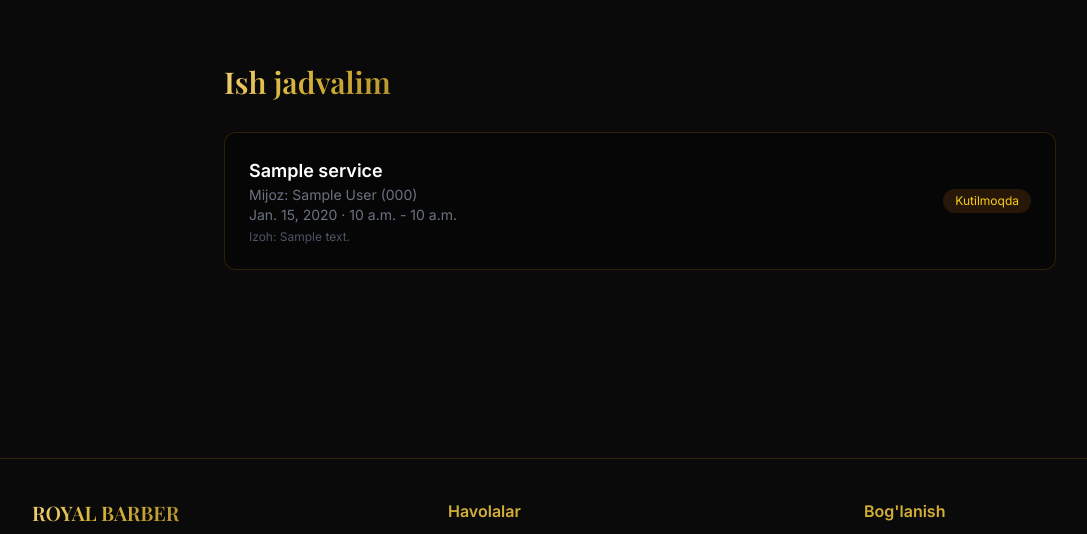
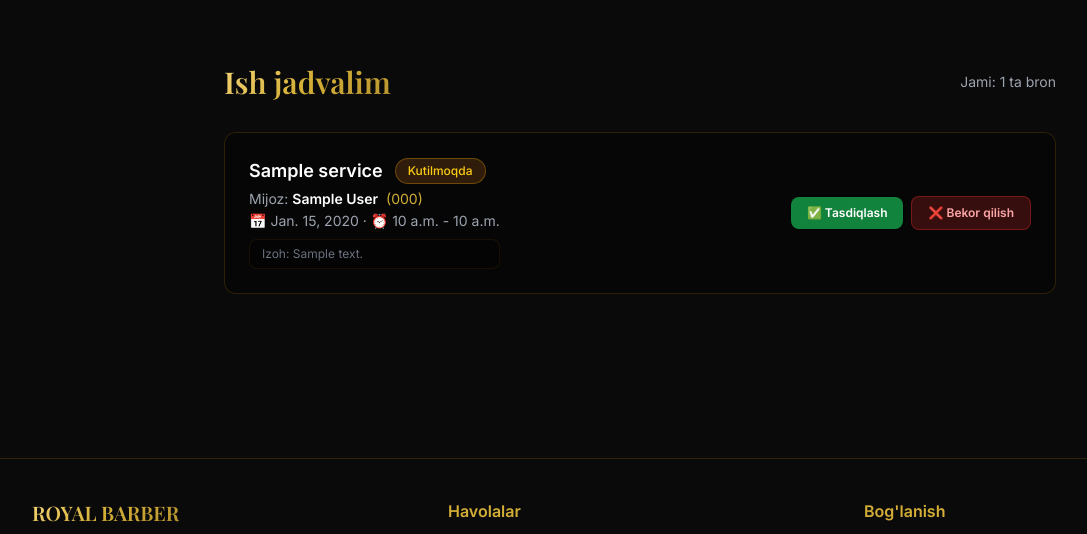
Before and after one commit to abduakhadov/hackaton, a Django app: page /bookings/schedule/ in a window 1280 px wide. Shown: the part 81-615 px from the top of the page, without its empty margins (0-1087 px from the left). Run offline with Django 5.2, Linux system fonts and the light colour scheme; a user stored in the database is signed in; tables that the repository leaves empty hold one stand-in row (values such as "Sample post"); grey boxes marked "Sample" are stand-in pictures; parts of the project's set-up code (start-up, migrations or seed data) failed here and were passed over; some libraries are stand-ins or nearby versions.

Commit message:
Allow barbers to update appointment status (confirm, complete, cancel, re-activate) directly from their schedule page

```diff
--- a/apps/bookings/urls.py
+++ b/apps/bookings/urls.py
@@ -9,5 +9,6 @@ urlpatterns = [
     path('my/', views.MyBookingsListView.as_view(), name='my_bookings'),
     path('<int:pk>/edit/', views.BookingUpdateView.as_view(), name='booking_edit'),
     path('<int:pk>/cancel/', views.BookingCancelView.as_view(), name='booking_cancel'),
+    path('<int:pk>/status/', views.UpdateBookingStatusView.as_view(), name='booking_status_update'),
     path('schedule/', views.BarberScheduleView.as_view(), name='barber_schedule'),
 ]
--- a/apps/bookings/views.py
+++ b/apps/bookings/views.py
@@ -118,9 +118,43 @@ class BarberScheduleView(LoginRequiredMixin, UserPassesTestMixin, ListView):
     context_object_name = 'appointments'
 
     def test_func(self):
-        return hasattr(self.request.user, 'barber_profile')
+        return hasattr(self.request.user, 'barber_profile') or self.request.user.is_staff or self.request.user.role == 'admin'
 
     def get_queryset(self):
-        return Appointment.objects.filter(
-            barber=self.request.user.barber_profile
-        ).select_related('client', 'service').order_by('-date', '-start_time')
+        if hasattr(self.request.user, 'barber_profile'):
+            return Appointment.objects.filter(
+                barber=self.request.user.barber_profile
+            ).select_related('client', 'service').order_by('-date', '-start_time')
+        return Appointment.objects.all().select_related('barber__user', 'client', 'service').order_by('-date', '-start_time')
+
+
+from django.views import View
+from django.shortcuts import get_object_or_404, redirect
+
+
+class UpdateBookingStatusView(LoginRequiredMixin, View):
+    """Usta o'ziga tushgan bron holatini o'zgartiradi (kutilmoqda -> tasdiqlandi, bajarildi, bekor qilindi)."""
+
+    def post(self, request, pk):
+        if not (request.user.is_barber or request.user.is_staff or request.user.role == 'admin'):
+            messages.error(request, "Faqat usta yoki admin bron holatini o'zgartira oladi.")
+            return redirect('bookings:my_bookings')
+
+        barber_profile = getattr(request.user, 'barber_profile', None)
+        if request.user.is_staff or request.user.role == 'admin':
+            appt = get_object_or_404(Appointment, pk=pk)
+        else:
+            if not barber_profile:
+                messages.error(request, "Usta profili topilmadi.")
+                return redirect('bookings:my_bookings')
+            appt = get_object_or_404(Appointment, pk=pk, barber=barber_profile)
+
+        new_status = request.POST.get('status')
+        if new_status in Appointment.Status.values:
+            appt.status = new_status
+            appt.save()
+            messages.success(request, f"Bron holati '{appt.get_status_display()}' ga o'zgartirildi!")
+        else:
+            messages.error(request, "Noto'g'ri holat tanlandi.")
+
+        return redirect('bookings:my_bookings')
--- a/templates/bookings/barber_schedule.html
+++ b/templates/bookings/barber_schedule.html
@@ -2,24 +2,90 @@
 {% block title %}Ish jadvalim — Royal Barber{% endblock %}
 {% block content %}
 <section class="max-w-4xl mx-auto px-4 sm:px-6 lg:px-8 py-16">
-    <h1 class="font-display font-800 text-3xl mb-8"><span class="gold-text" data-i18n="schedule_title">Ish jadvalim</span></h1>
+    <div class="flex justify-between items-center mb-8">
+        <h1 class="font-display font-800 text-3xl"><span class="gold-text" data-i18n="schedule_title">Ish jadvalim</span></h1>
+        <span class="text-sm text-gray-400">Jami: {{ appointments.count }} ta bron</span>
+    </div>
 
     <div class="space-y-4">
         {% for appt in appointments %}
-        <div class="bg-black/40 border border-yellow-600/20 rounded-xl p-6 flex flex-wrap justify-between items-center gap-4">
+        <div class="bg-black/40 border border-yellow-600/20 rounded-xl p-6 flex flex-col md:flex-row justify-between items-start md:items-center gap-4">
             <div>
-                <h3 class="text-white font-semibold text-lg">{{ appt.service.name }}</h3>
-                <p class="text-gray-500 text-sm"><span data-i18n="label_client">Mijoz</span>: {{ appt.client.full_name }} ({{ appt.client.phone_number }})</p>
-                <p class="text-gray-500 text-sm">{{ appt.date }} · {{ appt.start_time }} - {{ appt.end_time }}</p>
-                {% if appt.notes %}<p class="text-gray-600 text-xs mt-1"><span data-i18n="label_comment">Izoh</span>: {{ appt.notes }}</p>{% endif %}
+                <div class="flex items-center gap-3">
+                    <h3 class="text-white font-semibold text-lg">{{ appt.service.name }}</h3>
+                    <span class="text-xs px-3 py-1 rounded-full font-medium
+                        {% if appt.status == 'confirmed' %} bg-green-900/40 text-green-400 border border-green-600/40
+                        {% elif appt.status == 'pending' %} bg-yellow-900/40 text-yellow-400 border border-yellow-600/40
+                        {% elif appt.status == 'completed' %} bg-blue-900/40 text-blue-400 border border-blue-600/40
+                        {% else %} bg-red-900/40 text-red-400 border border-red-600/40 {% endif %}">
+                        {{ appt.get_status_display }}
+                    </span>
+                </div>
+                <p class="text-gray-400 text-sm mt-1">
+                    <span data-i18n="label_client">Mijoz</span>: <strong class="text-white">{{ appt.client.full_name }}</strong>
+                    <a href="tel:{{ appt.client.phone_number }}" class="text-gold-500 hover:underline ml-1">({{ appt.client.phone_number }})</a>
+                </p>
+                <p class="text-gray-400 text-sm mt-0.5">
+                    📅 {{ appt.date }} · ⏰ {{ appt.start_time }} - {{ appt.end_time }}
+                </p>
+                {% if appt.notes %}
+                <p class="text-gray-500 text-xs mt-2 bg-black/30 px-3 py-1.5 rounded-lg border border-yellow-600/10">
+                    <span data-i18n="label_comment">Izoh</span>: {{ appt.notes }}
+                </p>
+                {% endif %}
             </div>
-            <span class="text-xs px-3 py-1 rounded-full
-                {% if appt.status == 'confirmed' %} bg-green-900/30 text-green-400
-                {% elif appt.status == 'pending' %} bg-yellow-900/30 text-yellow-400
-                {% elif appt.status == 'completed' %} bg-blue-900/30 text-blue-400
-                {% else %} bg-red-900/30 text-red-400 {% endif %}">
-                {{ appt.get_status_display }}
-            </span>
+
+            <!-- Action buttons for barber -->
+            <div class="flex flex-wrap items-center gap-2 mt-3 md:mt-0">
+                {% if appt.status == 'pending' %}
+                    <!-- Confirm Button -->
+                    <form method="post" action="{% url 'bookings:booking_status_update' appt.pk %}">
+                        {% csrf_token %}
+                        <input type="hidden" name="status" value="confirmed">
+                        <button type="submit" class="px-4 py-2 bg-green-600/80 hover:bg-green-600 text-white text-xs font-semibold rounded-lg shadow transition flex items-center gap-1.5">
+                            ✅ Tasdiqlash
+                        </button>
+                    </form>
+                    <!-- Cancel Button -->
+                    <form method="post" action="{% url 'bookings:booking_status_update' appt.pk %}">
+                        {% csrf_token %}
+                        <input type="hidden" name="status" value="cancelled">
+                        <button type="submit" class="px-4 py-2 bg-red-900/40 hover:bg-red-900/70 border border-red-600/40 text-red-300 text-xs font-semibold rounded-lg transition" onclick="return confirm('Bronni bekor qilmoqchimisiz?');">
+                            ❌ Bekor qilish
+                        </button>
+                    </form>
+                {% elif appt.status == 'confirmed' %}
+                    <!-- Complete Button -->
+                    <form method="post" action="{% url 'bookings:booking_status_update' appt.pk %}">
+                        {% csrf_token %}
+                        <input type="hidden" name="status" value="completed">
+                        <button type="submit" class="px-4 py-2 bg-blue-600/80 hover:bg-blue-600 text-white text-xs font-semibold rounded-lg shadow transition flex items-center gap-1.5">
+                            🎉 Bajarildi
+                        </button>
+                    </form>
+                    <!-- Cancel Button -->
+                    <form method="post" action="{% url 'bookings:booking_status_update' appt.pk %}">
+                        {% csrf_token %}
+                        <input type="hidden" name="status" value="cancelled">
+                        <button type="submit" class="px-4 py-2 bg-red-900/40 hover:bg-red-900/70 border border-red-600/40 text-red-300 text-xs font-semibold rounded-lg transition" onclick="return confirm('Bronni bekor qilmoqchimisiz?');">
+                            ❌ Bekor qilish
+                        </button>
+                    </form>
+                {% elif appt.status == 'completed' %}
+                    <span class="text-xs text-blue-400 bg-blue-900/20 border border-blue-600/30 px-3 py-1.5 rounded-lg">
+                        ✔ Xizmat ko'rsatildi
+                    </span>
+                {% elif appt.status == 'cancelled' %}
+                    <!-- Re-activate button -->
+                    <form method="post" action="{% url 'bookings:booking_status_update' appt.pk %}">
+                        {% csrf_token %}
+                        <input type="hidden" name="status" value="pending">
+                        <button type="submit" class="px-3 py-1.5 bg-yellow-900/30 hover:bg-yellow-900/60 border border-yellow-600/30 text-yellow-300 text-xs font-semibold rounded-lg transition">
+                            🔄 Qayta tiklash
+                        </button>
+                    </form>
+                {% endif %}
+            </div>
         </div>
         {% empty %}
         <p class="text-gray-500 text-center py-10" data-i18n="empty_schedule">Sizga hali bronlar tushmagan.</p>
```
